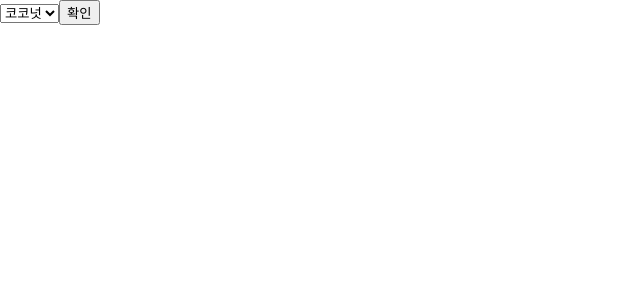
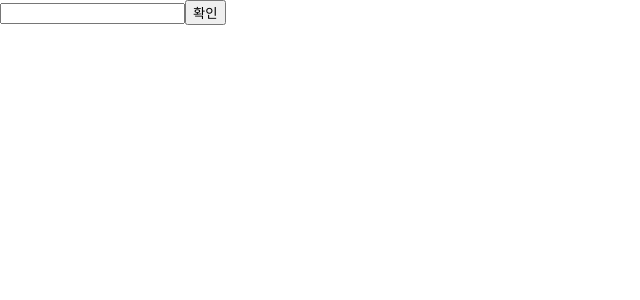
Before and after one commit to bhr0554/alive_react, a React (Create React App) app: page / in a window 1280 px wide. Shown: the top 300 px of the page, without its empty margins (0-640 px from the left). Built offline with nearby package versions, Linux system fonts and the light colour scheme.

Commit message:
[수정] Form input text

```diff
--- a/src/index.js
+++ b/src/index.js
@@ -7,7 +7,7 @@ import reportWebVitals from './reportWebVitals';
 class FlavorForm extends React.Component {
     constructor(props) {
         super(props);
-        this.state = {value: 'coconut'}
+        this.state = {value: ''}
 
         this.handleChange = this.handleChange.bind(this);
         this.handleSubmit = this.handleSubmit.bind(this);
@@ -25,11 +25,7 @@ class FlavorForm extends React.Component {
     render() {
         return (
           <form onSubmit={this.handleSubmit}>
-              <select value={this.state.value} onChange={this.handleChange}>
-                  <option value="grapefruit">포도</option>
-                  <option value="coconut">코코넛</option>
-                  <option value="banana">바나나</option>
-              </select>
+              <input type="text" value={this.state.vlaue} onChange={this.handleChange}/>
               <input type="submit" value="확인" />
           </form>
         );
```
